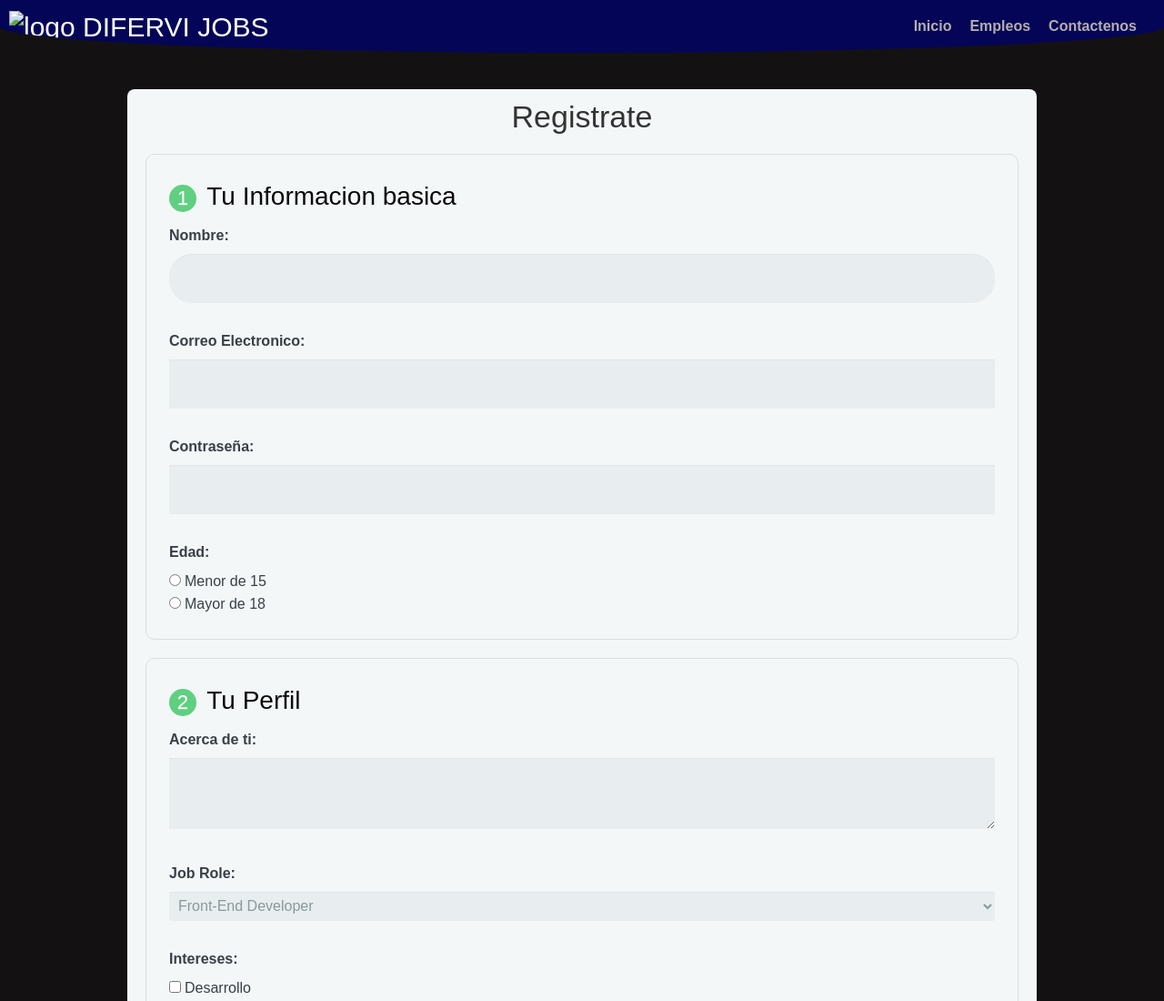
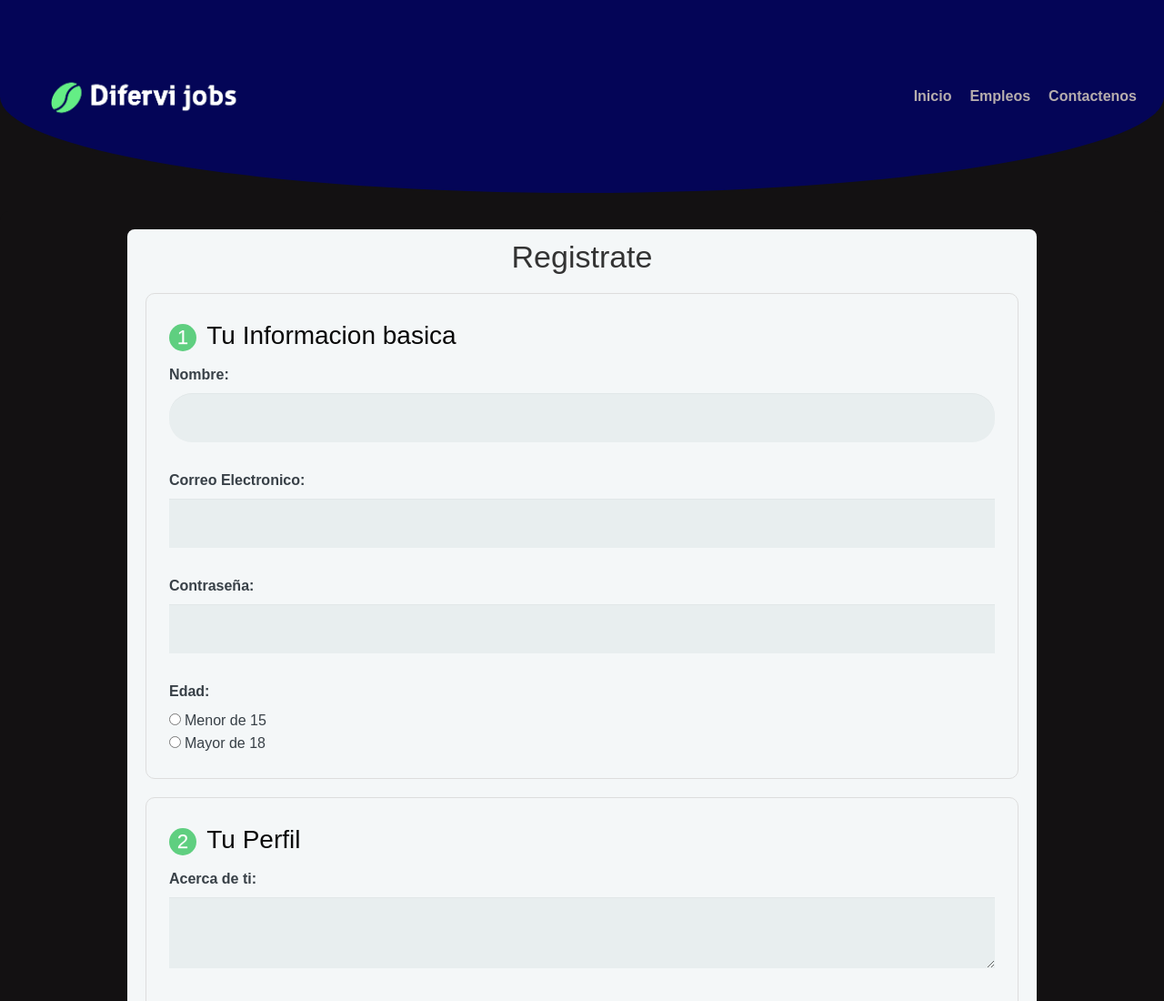
Before and after one commit to difervi/difervijobs, a website: page SRC/PAGES/empleos.html in a window 1280 px wide. Shown: the top 1100 px of the page at 91% size. Drawn offline with nearby package versions, Linux system fonts and the light colour scheme; the site is published under a folder, as on GitHub Pages, so addresses that start at the root find nothing.

Commit message:
correccion logo

```diff
--- a/SRC/PAGES/empleos.html
+++ b/SRC/PAGES/empleos.html
@@ -14,7 +14,7 @@
 <body>
     <header class="hero-nav">
         <div class="logo">
-            <h1><img src="/SRC/IMG/Captura_de_pantalla_2023-11-07_103810-removebg-preview.png" alt="logo DIFERVI JOBS"></h1>
+            <h1><img src="../../SRC/IMG/Captura_de_pantalla_2023-11-07_103810-removebg-preview.png" alt="logo DIFERVI JOBS"></h1>
         </div>
         <nav>
             <ul class="nav-item">
```
Also changed, not shown: SRC/PAGES/contactenos.html (+1 -1 lines).
